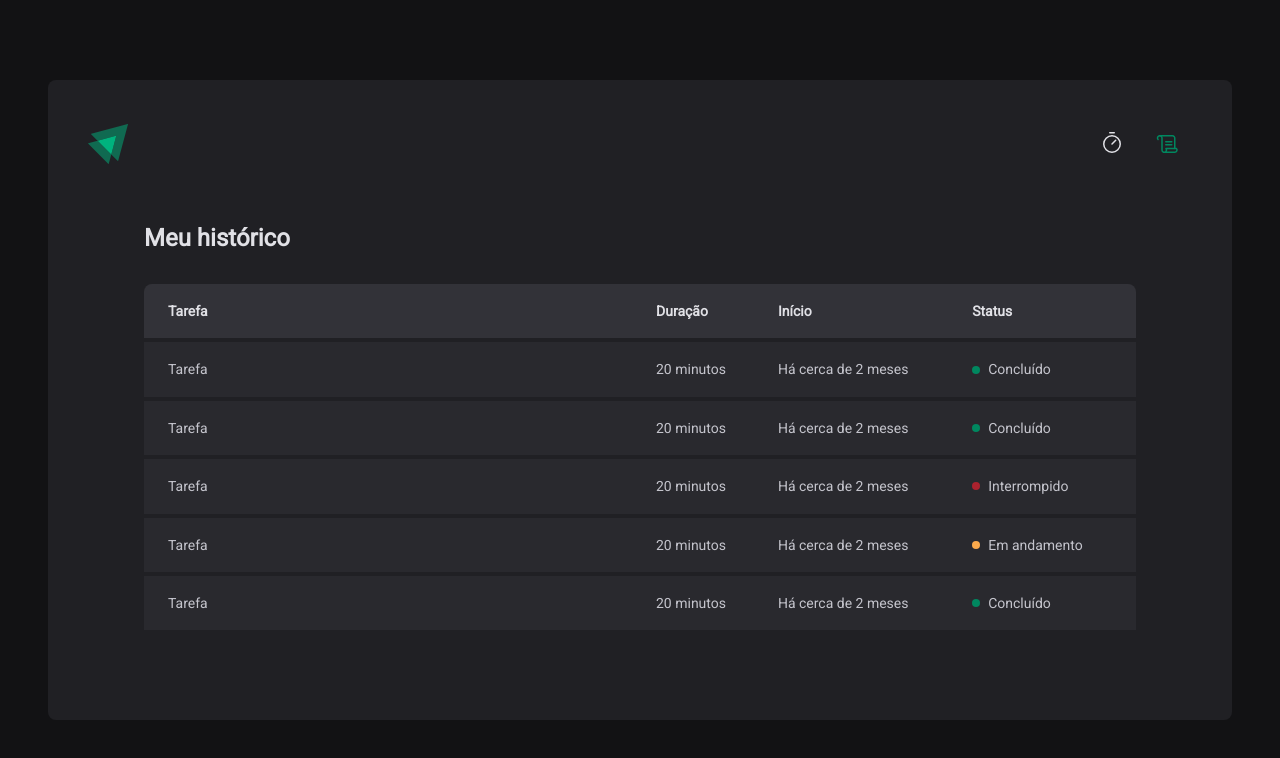
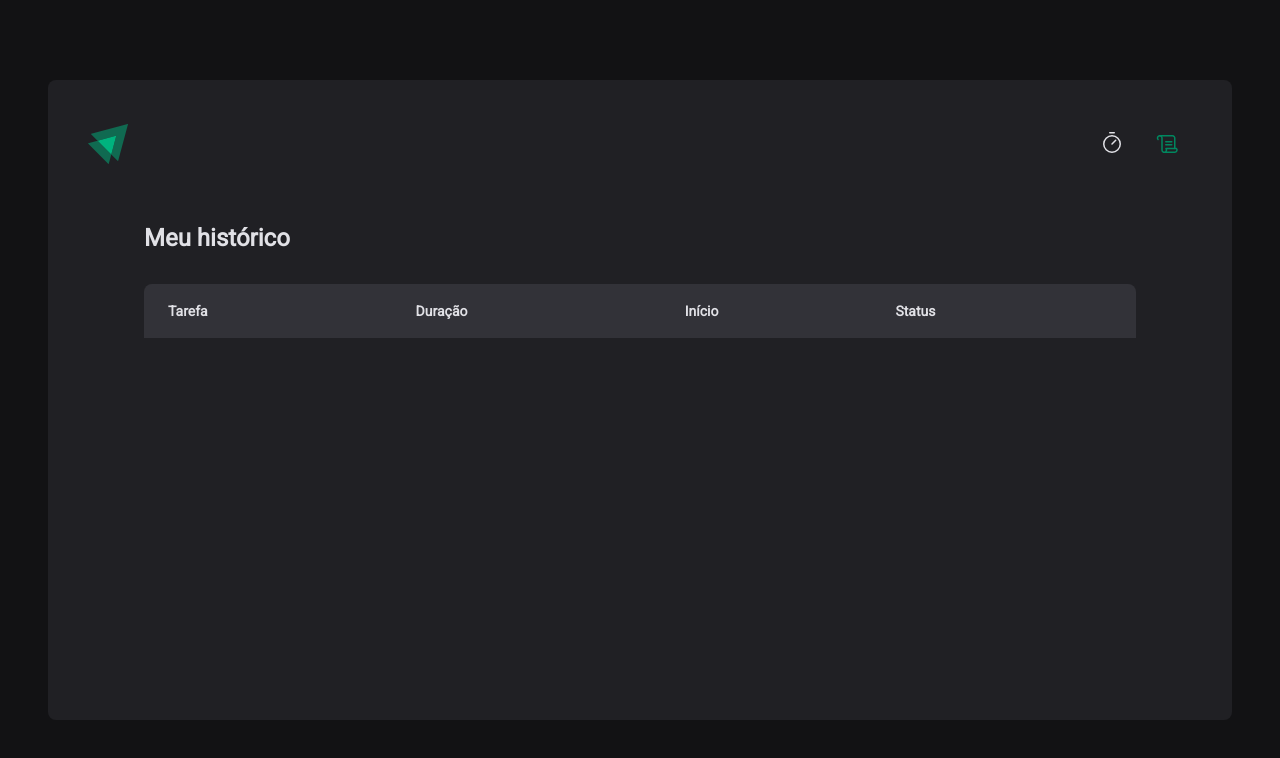
Before and after one commit to Meints/ignite-timer, a React (Vite) app: page /history in a window 1280 px wide. Shown: the top 758 px of the page. Built offline with nearby package versions, Linux system fonts and the light colour scheme.

Commit message:
Finishing history screen

```diff
--- a/src/pages/History/index.tsx
+++ b/src/pages/History/index.tsx
@@ -1,4 +1,6 @@
 import { useContext } from "react";
+import { formatDistanceToNow } from "date-fns";
+import ptBR from "date-fns/locale/pt-BR";
 import { HistoryContainer, HistoryList, Status } from "./styles";
 import { CyclesContext } from "../../contexts/CyclesContext";
 
@@ -19,46 +21,31 @@
                         </tr>
                     </thead>
                     <tbody>
-                        <tr>
-                            <td>Tarefa</td>
-                            <td>20 minutos</td>
-                            <td>Há cerca de 2 meses</td>
-                            <td>
-                                <Status statusColor="green">Concluído</Status>
-                            </td>
-                        </tr>
-                        <tr>
-                            <td>Tarefa</td>
-                            <td>20 minutos</td>
-                            <td>Há cerca de 2 meses</td>
-                            <td>
-                                <Status statusColor="green">Concluído</Status>
-                            </td>
-                        </tr>
-                        <tr>
-                            <td>Tarefa</td>
-                            <td>20 minutos</td>
-                            <td>Há cerca de 2 meses</td>
-                            <td>
-                                <Status statusColor="red">Interrompido</Status>
-                            </td>
-                        </tr>
-                        <tr>
-                            <td>Tarefa</td>
-                            <td>20 minutos</td>
-                            <td>Há cerca de 2 meses</td>
-                            <td>
-                                <Status statusColor="yellow">Em andamento</Status>
-                            </td>
-                        </tr>
-                        <tr>
-                            <td>Tarefa</td>
-                            <td>20 minutos</td>
-                            <td>Há cerca de 2 meses</td>
-                            <td>
-                                <Status statusColor="green">Concluído</Status>
-                            </td>
-                        </tr>
+                        {cycles.map(cycle => {
+                            return (
+                                <tr key={cycle.id}>
+                                    <td>{cycle.task}</td>
+                                    <td>{cycle.minutesAmount} minutos</td>
+                                    <td>{formatDistanceToNow(cycle.startDate, {
+                                        addSuffix: true,
+                                        locale: ptBR
+                                    })}</td>
+                                    <td>
+                                        { cycle.finishedDate && (
+                                            <Status statusColor="green">Concluído</Status>
+                                        )}
+
+                                        { cycle.interruptedDate && (
+                                            <Status statusColor="red">Interrompido</Status>
+                                        )}
+
+                                        { (!cycle.finishedDate && !cycle.interruptedDate) && (
+                                            <Status statusColor="yellow">Em andamento</Status>
+                                        )}
+                                    </td>
+                                </tr>
+                            )
+                        })}
                     </tbody>
                 </table>
             </HistoryList>
```
